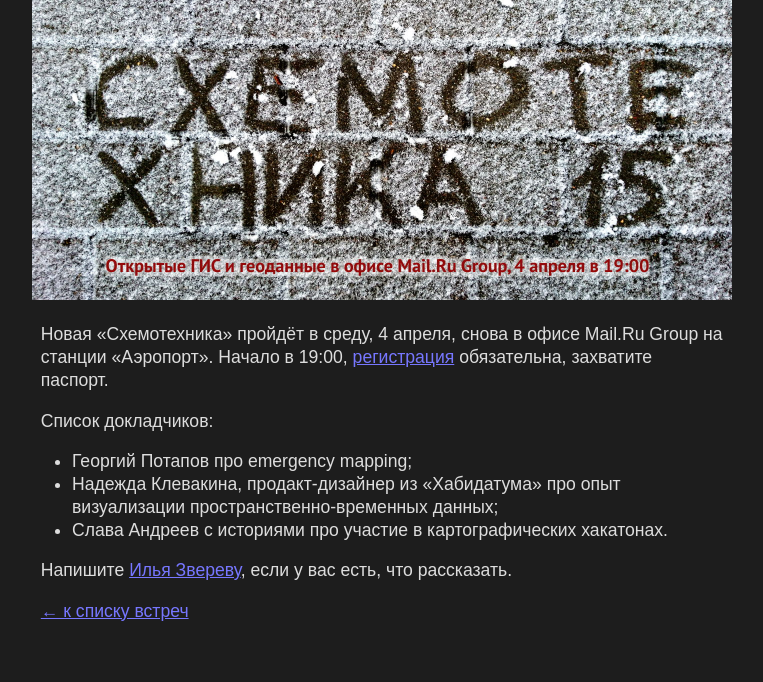
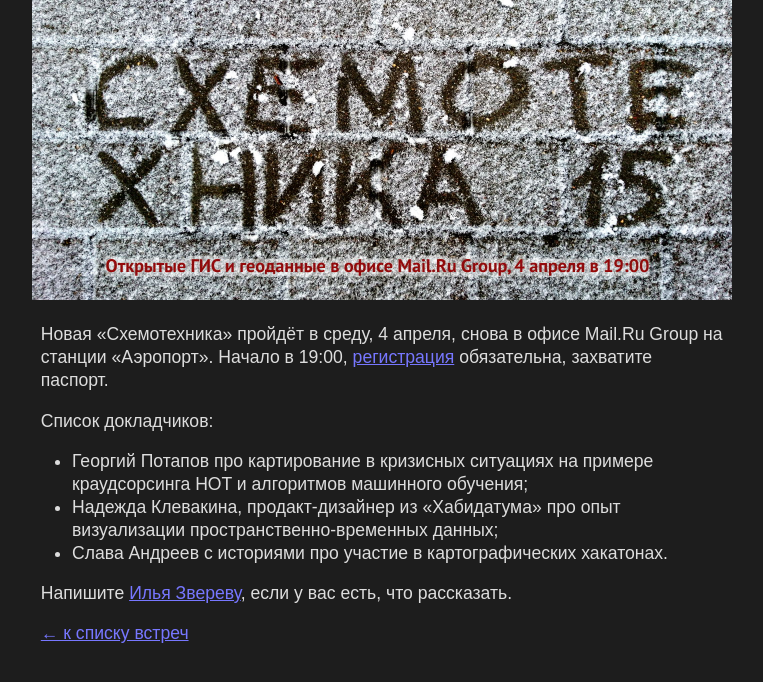
Before and after one commit to Zverik/schemotechnika, a Jekyll site: the page built from _posts/2018-03-23-schemo15.md, in a window 1280 px wide. Shown: the top 682 px of the page, without its empty margins (258-1021 px from the left). Built offline with Jekyll 4.4.1, drawn with Linux system fonts in a browser that asks for light colours.

Commit message:
Update Georgy's talk

```diff
--- a/_posts/2018-03-23-schemo15.md
+++ b/_posts/2018-03-23-schemo15.md
@@ -9,7 +9,7 @@ image: schemo15.jpg
 
 Список докладчиков:
 
-* Георгий Потапов про emergency mapping;
+* Георгий Потапов про картирование в кризисных ситуациях на примере краудсорсинга HOT и алгоритмов машинного обучения;
 * Надежда Клевакина, продакт-дизайнер из «Хабидатума» про опыт визуализации пространственно-временных данных;
 * Слава Андреев с историями про участие в картографических хакатонах.
 
```
